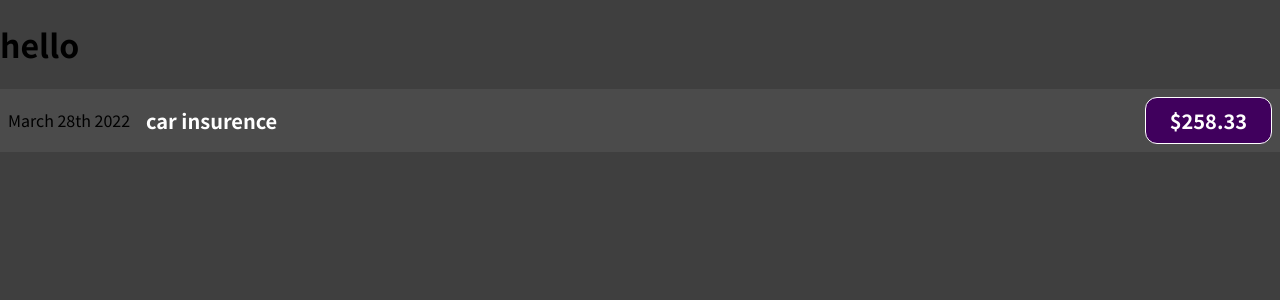
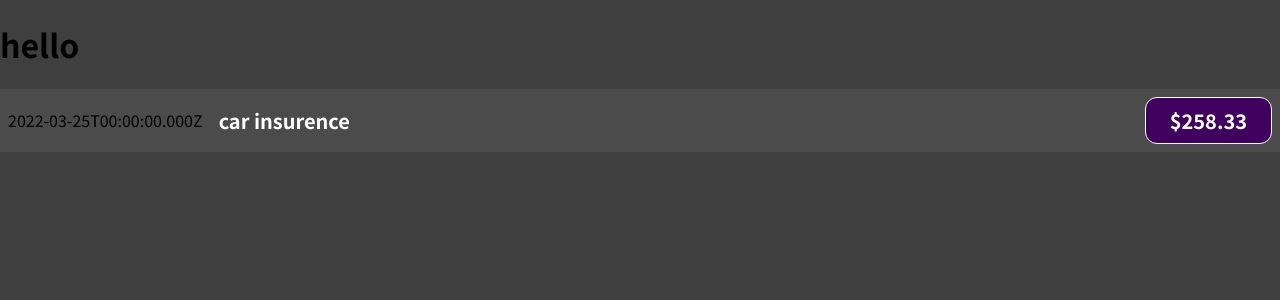
Before and after one commit to Kirushanthi26/expenses-tracker., a React (Create React App) app: page / in a window 1280 px wide. Shown: the top 300 px of the page. Built offline with nearby package versions, Linux system fonts and the light colour scheme.

Commit message:
dynamic data outputting using JSX

```diff
--- a/src/components/ExpenseItem.js
+++ b/src/components/ExpenseItem.js
@@ -2,12 +2,17 @@
 import "./ExpenseItem.css"
 
 const ExpenseItem = () => {
+
+  const expenseDate = new Date(2022, 2, 25)
+  const expenseTitle = 'car insurence';
+  const expenseAmount = 258.33;
+
   return (
     <div className='expense-item'>
-      <div>March 28th 2022</div>
+      <div>{expenseDate.toISOString()}</div>
       <div className='expense-item__description'>
-        <h2>car insurence</h2>
-        <div className='expense-item__price'>$258.33</div>
+        <h2>{expenseTitle}</h2>
+        <div className='expense-item__price'>${expenseAmount}</div>
       </div>
     </div>
   )
```
